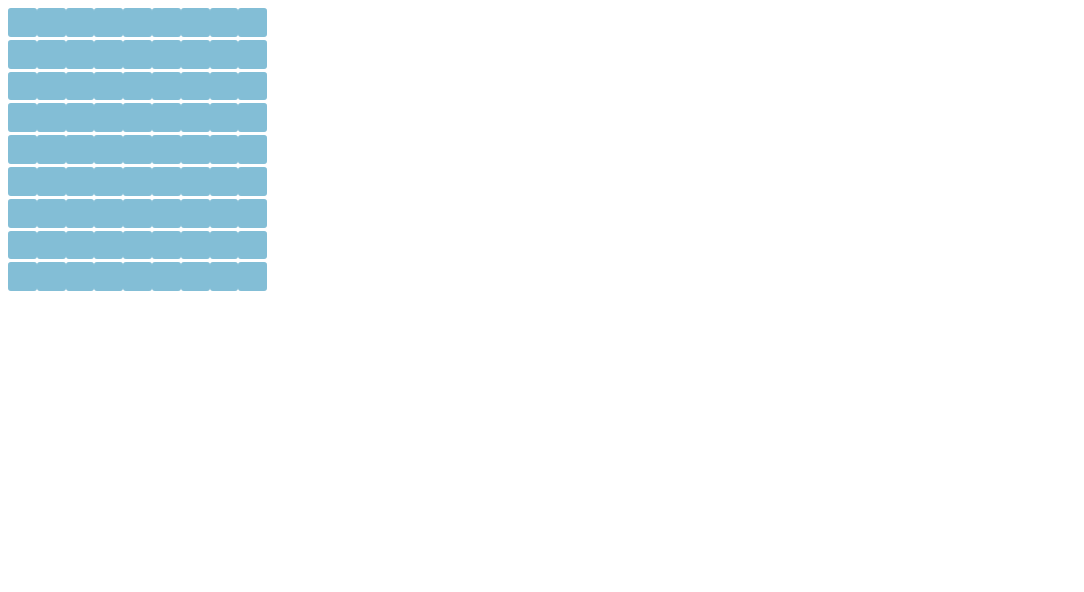
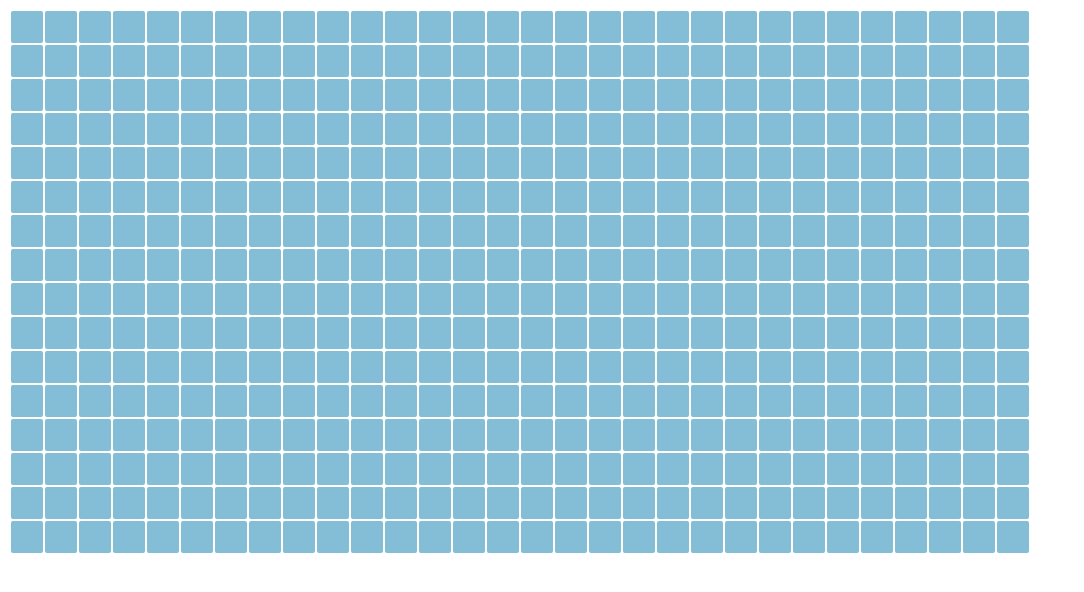
Before and after one commit to naya460/gawsel, a Next.js app in the folder Next.js/Minesweeper/: page / in a window 1280 px wide. Shown: the top 592 px of the page, without its empty margins (0-1084 px from the left). Built offline with nearby package versions, Linux system fonts and the light colour scheme.

Commit message:
<Next.js/Minesweeper>MinesweeperCellの見た目とその配置を調節

```diff
--- /dev/null
+++ b/Next.js/Minesweeper/components/MinesweeperBoard.module.css
@@ -0,0 +1,9 @@
+.board {
+    display: inline-flex;
+    flex-direction: column;
+    margin: 2px;
+}
+
+.line {
+    display: flex;
+}
--- a/Next.js/Minesweeper/components/MinesweeperBoard.tsx
+++ b/Next.js/Minesweeper/components/MinesweeperBoard.tsx
@@ -1,4 +1,6 @@
 import react from "react"
+
+import styles from "./MinesweeperBoard.module.css"
 
 import MinesweeperCell from "./MinesweeperCell"
 
@@ -9,14 +11,14 @@ export default function(): react.ReactElement {
         {
           function (): react.ReactElement {
             const list = [];
-            for (let i = 0; i < 9; i++) {
+            for (let i = 0; i < 16; i++) {
               const line = [];
-              for (let j = 0; j < 9; j++) {
+              for (let j = 0; j < 30; j++) {
                 line.push(<MinesweeperCell />);
               }
-              list.push(<div>{line}</div>);
+              list.push(<div className={styles.line}>{line}</div>);
             }
-            return <>{list}</>;
+            return <div className={styles.board}>{list}</div>;
           }()
         }
       </div>
--- a/Next.js/Minesweeper/components/MinesweeperCell.module.css
+++ b/Next.js/Minesweeper/components/MinesweeperCell.module.css
@@ -1,9 +1,10 @@
 .cell {
-    width: 1.8rem;
-    height: 1.8rem;
+    width: 2rem;
+    height: 2rem;
     border: 0;
-    border-radius: 10%;
+    border-radius: 6%;
     background-color: #83bed6;
+    margin: 1px;
 }
 
 .cell:hover {
```
